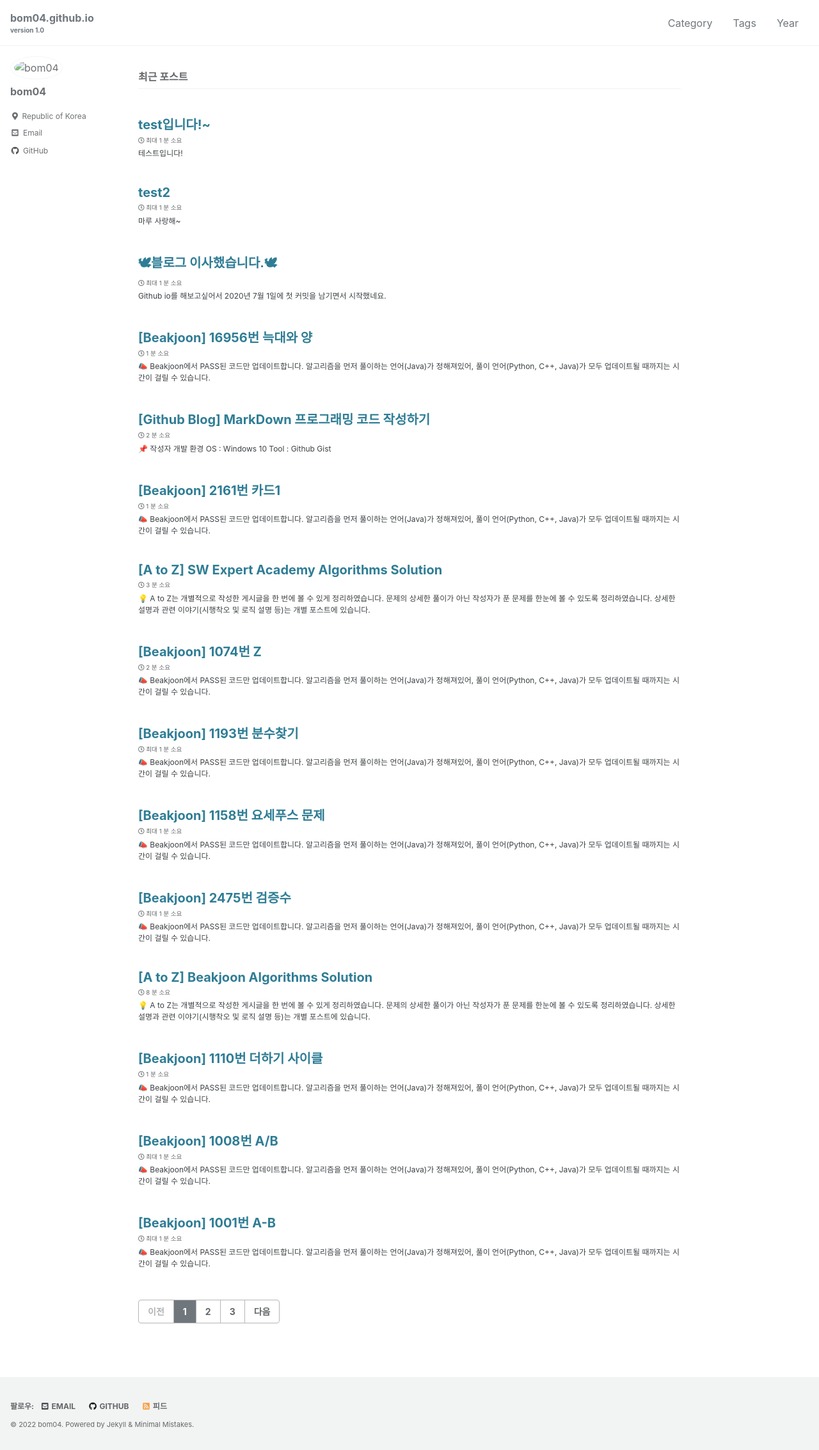
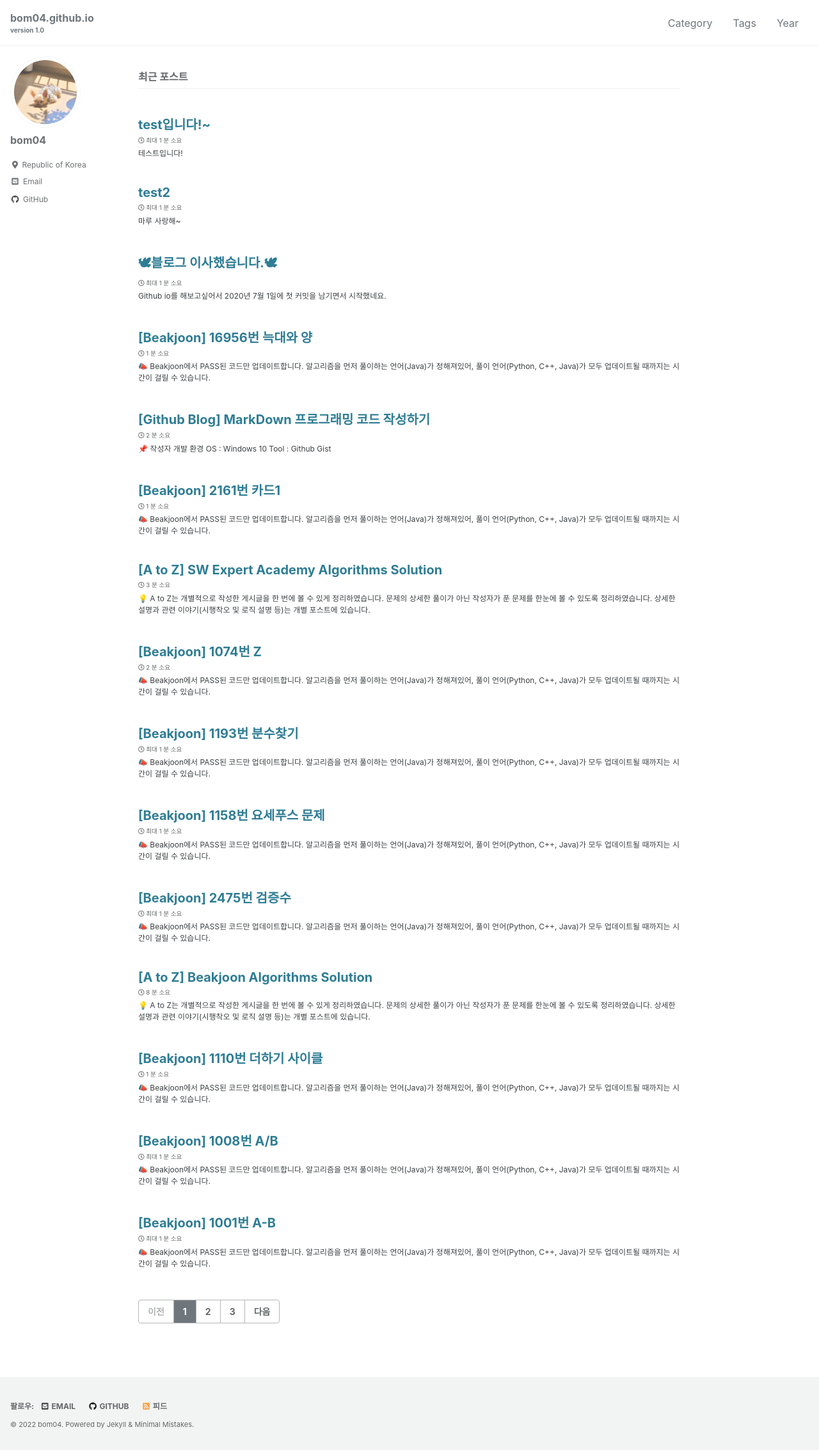
Before and after one commit to akfn20/akfn20.github.io, a Jekyll site: the page built from index.html, in a window 1280 px wide. Shown: the whole page at 64% size. Built offline with Jekyll 4.4.1, drawn with Linux system fonts in a browser that asks for light colours; cached includes are drawn as plain includes; the list of posts is cut into pages by our own code.

Commit message:
Update _config.yml

```diff
--- a/_config.yml
+++ b/_config.yml
@@ -94,7 +94,7 @@ analytics:
 # Site Author
 author:
   name             : "bom04"
-  avatar           : "image/profile/2022me.jpg" # path of avatar image, e.g. "/assets/images/bio-photo.jpg"
+  avatar           : "images/profile/2022me.jpg" # path of avatar image, e.g. "/assets/images/bio-photo.jpg"
   bio              : ""
   location         : "Republic of Korea"
   email            : #"eona1301@gmail.com"
```
